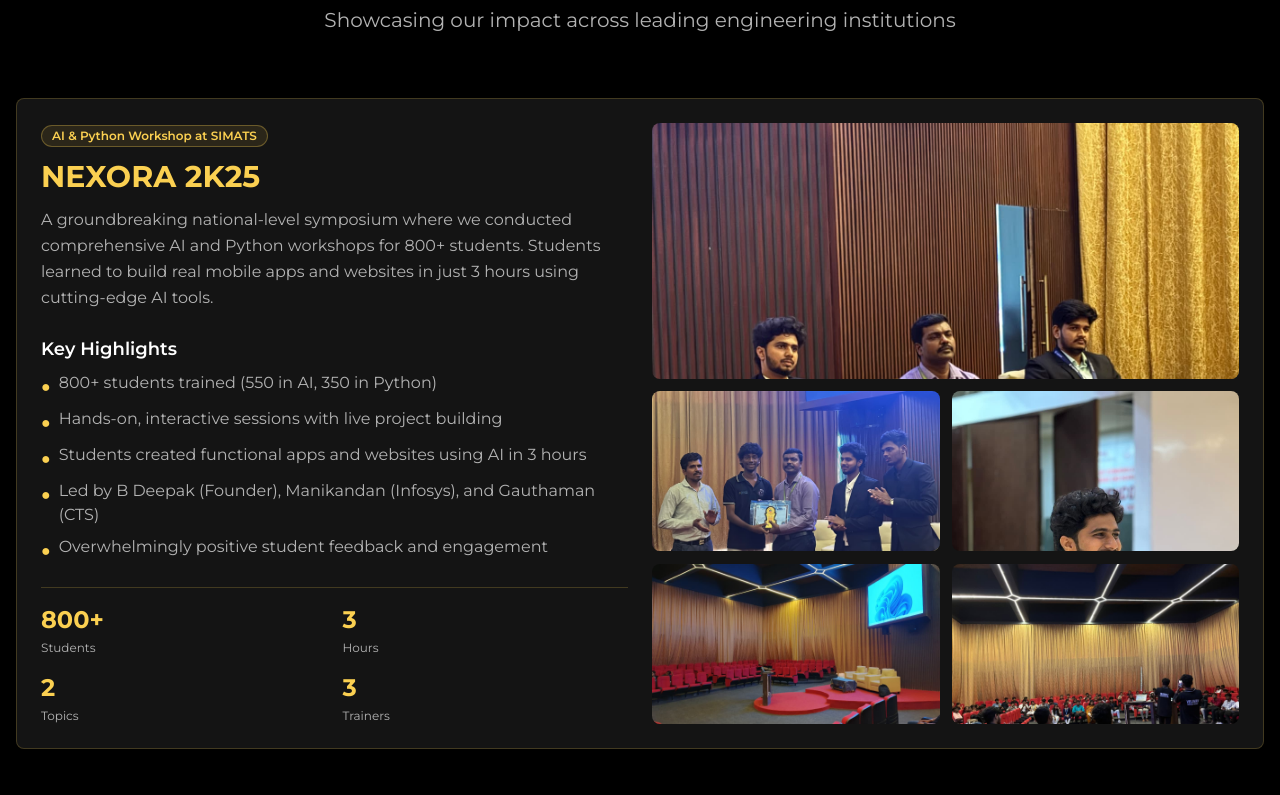
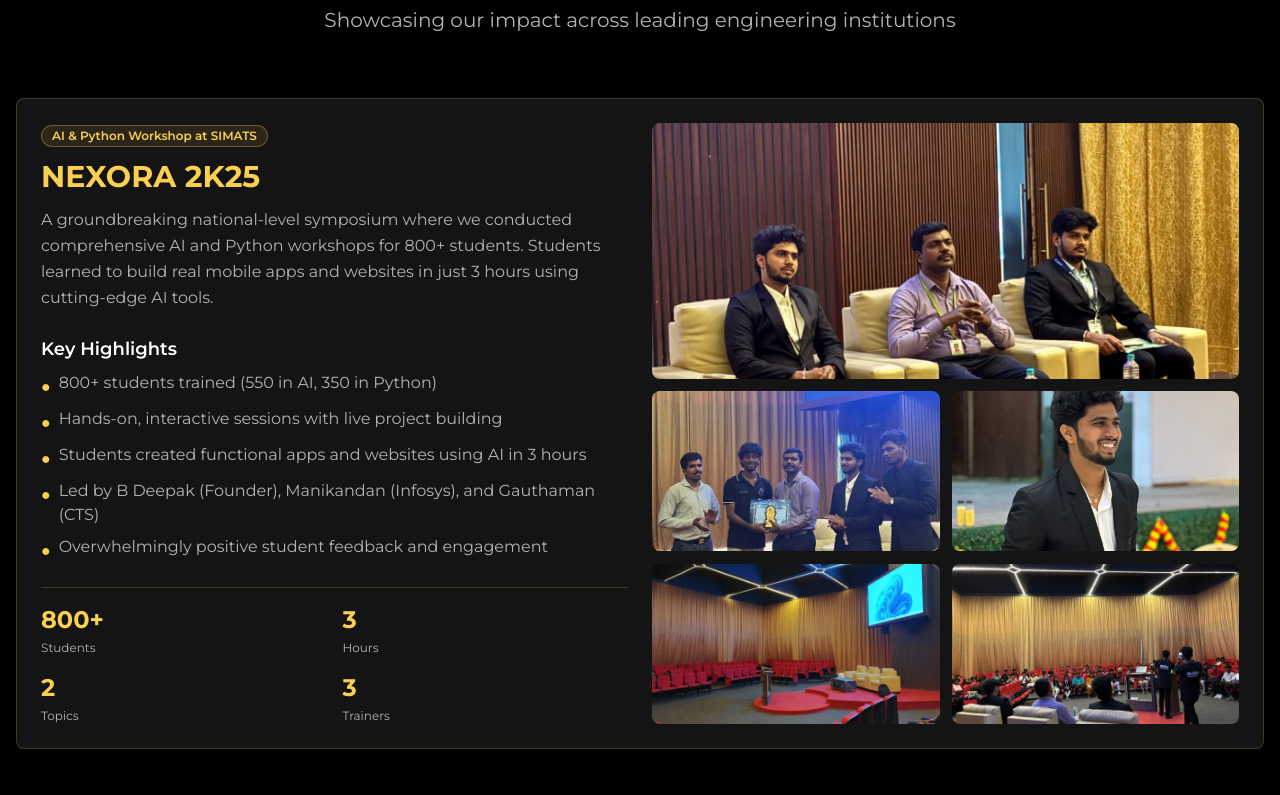
Before and after one commit to dominovaoffice/dominova-portfolio-showcase, a React (Vite) app: page / in a window 1280 px wide. Shown: the part 1860-2655 px from the top of the page. Built offline with nearby package versions, Linux system fonts and the light colour scheme; the HTML template or start-up script is replaced by a standard one.

Commit message:
Reverted to commit 3aaa533e3fa4da6acdc01d601e4765b8cf597f96

```diff
--- a/src/components/EventCard.tsx
+++ b/src/components/EventCard.tsx
@@ -62,7 +62,7 @@ const EventCard = ({ title, subtitle, description, highlights, images, stats }:
               <img
                 src={image}
                 alt={`${title} - Image ${index + 1}`}
-                className="w-full h-full object-cover object-top transition-transform duration-500 group-hover:scale-110"
+                className="w-full h-full object-cover transition-transform duration-500 group-hover:scale-110"
               />
               <div className="absolute inset-0 bg-gradient-to-t from-background/80 to-transparent opacity-0 group-hover:opacity-100 transition-opacity duration-300" />
             </div>
--- a/src/pages/Index.tsx
+++ b/src/pages/Index.tsx
@@ -103,7 +103,7 @@ const Index = () => {
         "Led by B. Deepak (Founder), Manikandan (Infosys), and Gauthaman (CTS)",
         "Successfully coordinated with TechLora, with on-ground event management support by Krish and the TechLora team"
       ],
-      images: [quantumForge3, quantumForge1, quantumForge5, quantumForge2, quantumForge4],
+      images: [quantumForge1, quantumForge2, quantumForge3, quantumForge4, quantumForge5],
       stats: [
         { label: "Institution", value: "1" },
         { label: "Full-Day Event", value: "1" },
```
